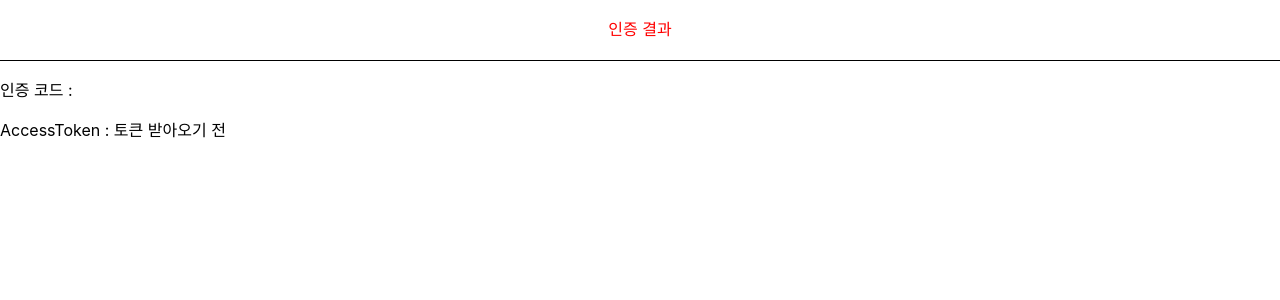
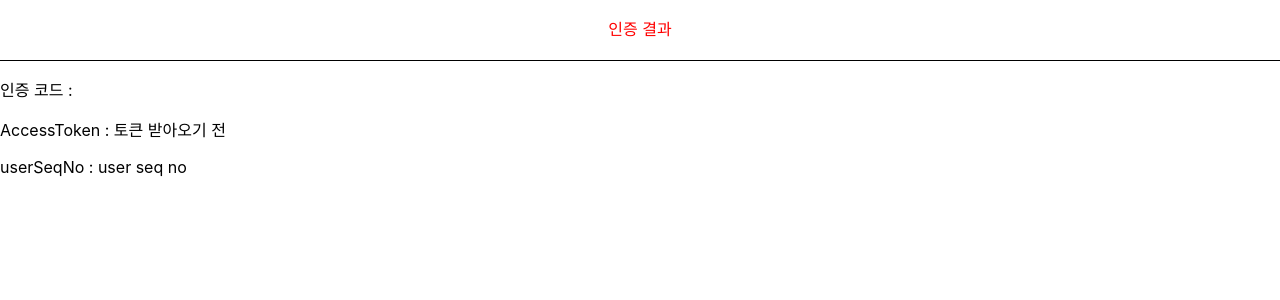
Before and after one commit to skymill2000/fintech210823, a React (Create React App) app in the folder fintech/: page /authResult in a window 1280 px wide. Shown: the top 300 px of the page. Built offline with nearby package versions, Linux system fonts and the light colour scheme; no server answers.

Commit message:
로컬스토리지에 데이터 저장 토큰 / 사용자번호

```diff
--- a/fintech/src/pages/AuthResult.js
+++ b/fintech/src/pages/AuthResult.js
@@ -9,7 +9,7 @@ const AuthResult = () => {
   const { search } = useLocation();
   const { code } = queryString.parse(search);
   const [accessToken, setAccessToken] = useState("토큰 받아오기 전");
-
+  const [userSeqNo, setUserSeqNo] = useState("user seq no");
   useEffect(() => {
     getAccessToken();
   }, []);
@@ -40,6 +40,10 @@ const AuthResult = () => {
     axios(option).then((response) => {
       console.log(response.data.access_token);
       setAccessToken(response.data.access_token);
+      setUserSeqNo(response.data.user_seq_no);
+      localStorage.setItem("accessToken", response.data.access_token);
+      localStorage.setItem("userSeqNo", response.data.user_seq_no);
+      //로컬 스토리지에 데이터 저장
     });
     //axios 오브젝트 설정
   };
@@ -49,6 +53,7 @@ const AuthResult = () => {
       <Header title="인증 결과"></Header>
       <p>인증 코드 : {code}</p>
       <p>AccessToken : {accessToken}</p>
+      <p>userSeqNo : {userSeqNo}</p>
     </div>
   );
 };
```
